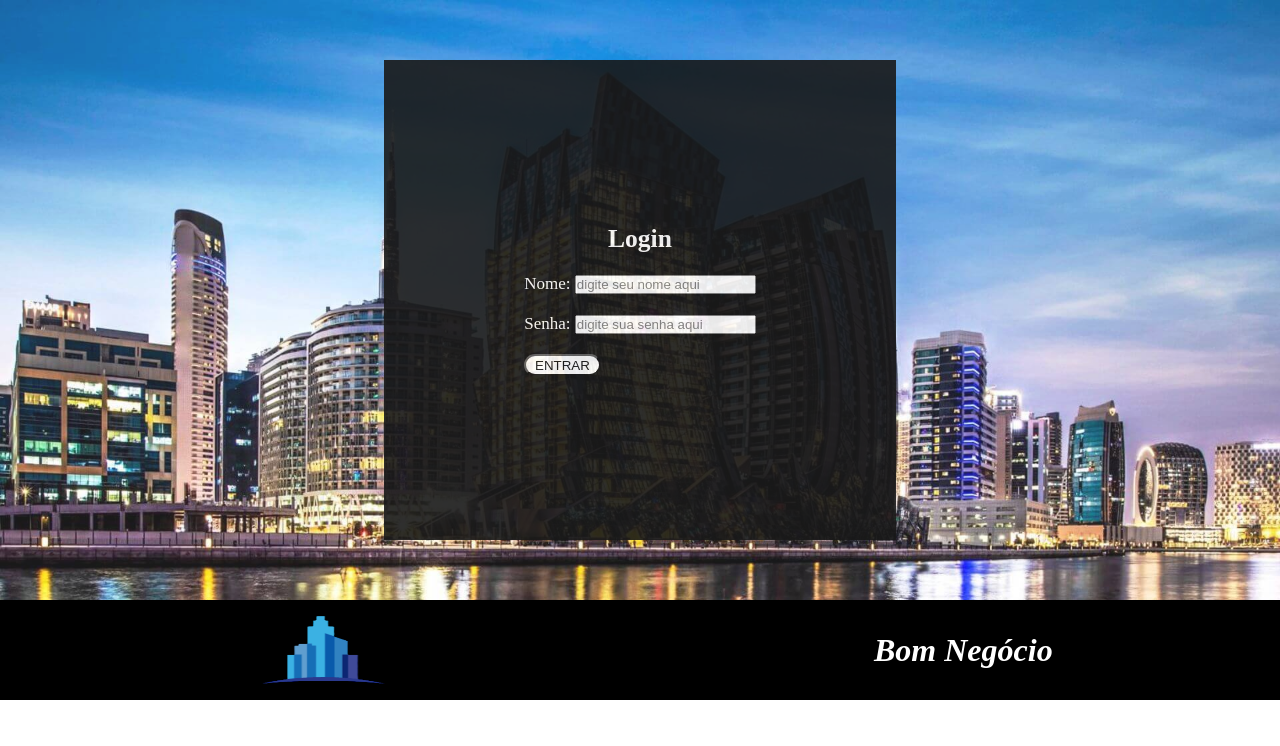
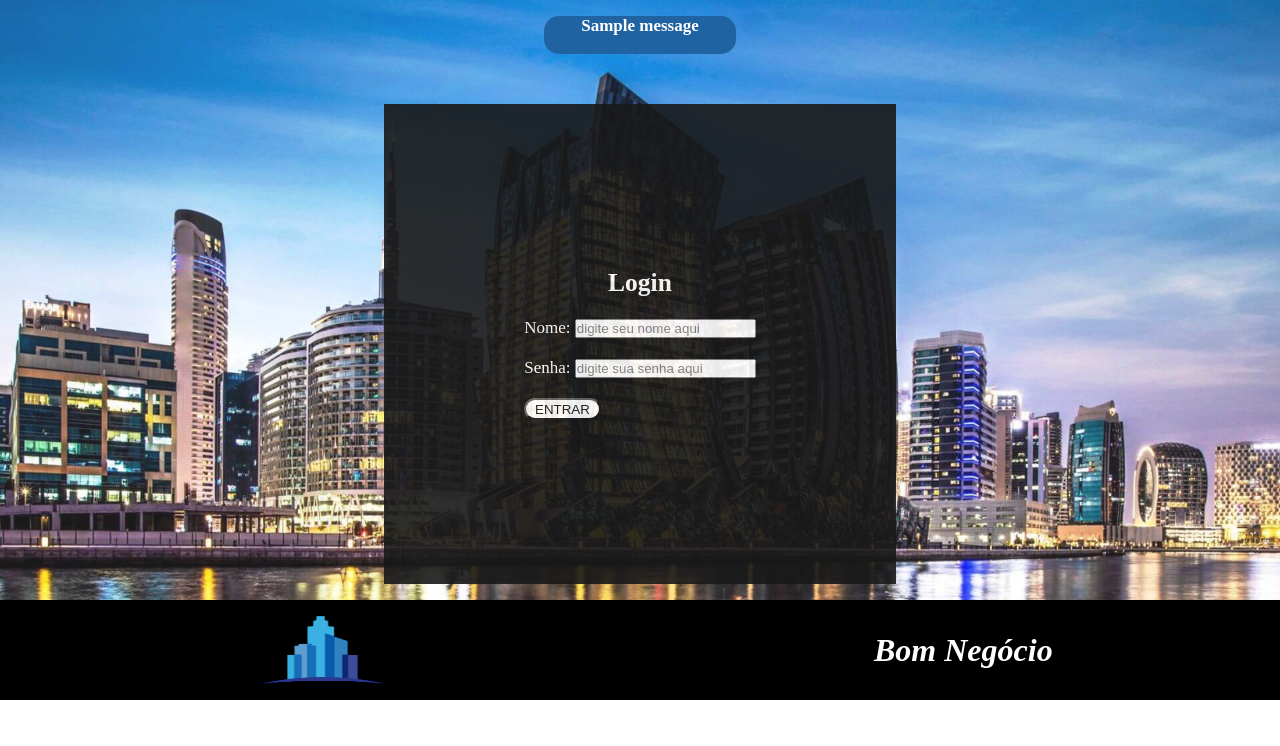
Before and after one commit to Lindgren-07/imobiliaria, a Flask app: page / in a window 1280 px wide. Shown: the part 54-800 px from the top of the page. Run offline with Flask 3, Linux system fonts and the light colour scheme; one stand-in notice (Sample message) is shown.

Commit message:
salvando

```diff
--- a/main.py
+++ b/main.py
@@ -1,5 +1,6 @@
-from flask import Flask,redirect,render_template,request
+from flask import Flask,redirect,render_template,request,flash
 import json
+import os.path
 
 app = Flask(__name__)
 
@@ -43,11 +44,36 @@ def cadastrarUsuario():
 
     print(nome,senha,email,anoNasc,sexo)
 
-    with open('usuarios.json', 'a') as usuariosTemp:
-        json.dump(usuarios,usuariosTemp,indent=10)
-        usuariosTemp.write(' ')
-        usuariosTemp.write('\n')
-    return redirect('/')
+
+
+    if os.path.isfile('usuarios.json') and os.path.getsize('usuarios.json') > 0:
+        with open('usuarios.json') as usuarioTemp:
+            usuariospy = json.load(usuarioTemp)
+    else:
+        usuariospy = []
+
+    usuariospy.append(usuarios)
+
+    with open('usuarios.json', 'w') as gravarTemp:
+        json.dump(usuariospy,gravarTemp,indent=4)
+
+
+
+    flash(f'{nome} cadastrado(a) com sucesso ! ')
+    return render_template('cadastrar.html')
+
+
+@app.route('/login', methods=['POST'])
+def loginAdm():
+
+    nome = request.form.get('nome')
+    senha = request.form.get('senha')
+
+    if nome == 'adm' and senha == '000':
+        return render_template('adm.html')
+    else:
+        flash('nome ou senha inválido')
+        return redirect('/')
 
 
 
--- a/static/css/style.css
+++ b/static/css/style.css
@@ -80,6 +80,7 @@ nav{
     height: 600px;
     justify-content: center;
     font-size: 17px;
+    gap: 50px;
 }
 
 footer{
@@ -114,3 +115,13 @@ footer{
     color:white;
     font-style: italic;
 }
+
+.menssagem_flash{
+    width: 15%;
+    height: 38px;
+    background-color:rgb(8, 83, 152);
+    color: white;
+    border-radius: 15px;
+    text-align: center;
+    font-weight: bold;
+}
--- a/templates/cadastrar.html
+++ b/templates/cadastrar.html
@@ -19,6 +19,12 @@
     </nav>
 
     <section class="fundo">
+        {% set menssagem = get_flashed_messages() %}
+        {% if menssagem %}
+            <div class="menssagem_flash">
+                {{menssagem[0]}}
+            </div>
+        {% endif %}
 
         <div class="form_fundo">
             <h1>Cadastrse-se</h1>
--- a/templates/index.html
+++ b/templates/index.html
@@ -19,6 +19,12 @@
     </nav>
 
     <section class="fundo">
+        {% set menssagem = get_flashed_messages() %}
+        {% if menssagem %}
+            <div class="menssagem_flash">
+                {{menssagem[0]}}
+            </div>
+        {% endif %}
         <div class="form_fundo">
             <h1>Login</h1>
             <div class="form_frente">
```
Also changed, not shown: templates/adm.html (added, +20 -0 lines), static/imagens/predio_footer.png (deleted), static/imagens/predio_footer2.png (deleted).
